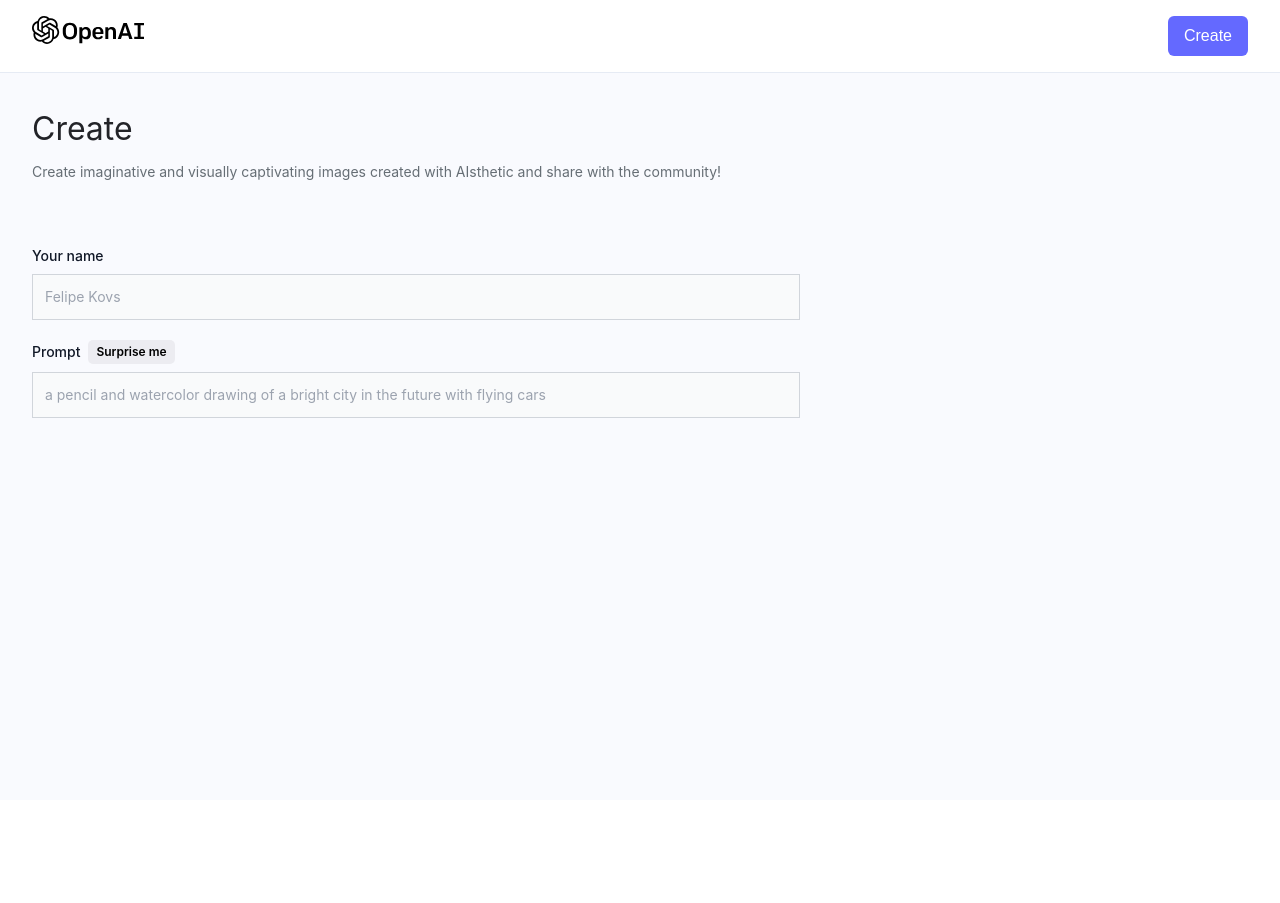
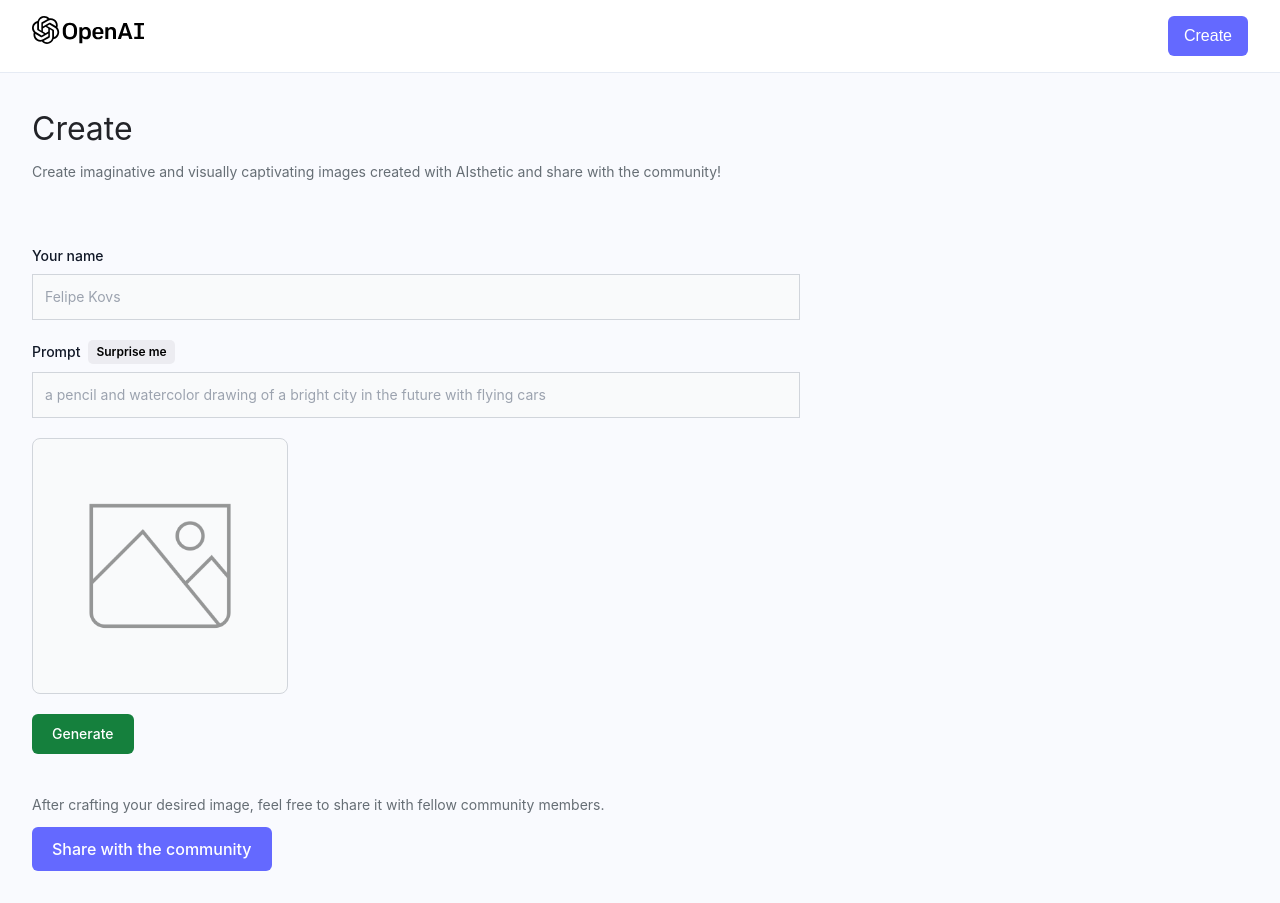
Before and after one commit to mayramartins/capstone-aisthetic, a React (Vite) app in the folder front-end/: page /new-post in a window 1280 px wide. Before the commit the page ends 800 px from the top, so only its background shows below. Built offline with nearby package versions, Linux system fonts and the light colour scheme; a web font is replaced by a local one.

Commit message:
wip: handle surprise btn implementation

```diff
--- a/front-end/src/pages/NewPost.jsx
+++ b/front-end/src/pages/NewPost.jsx
@@ -17,16 +17,22 @@ const NewPost = () => {
   const [generatingImg, setGeneratingImg] = useState(false);
   const [loading, setLoading] = useState(false);
 
+  const generateImage = () => {
+
+  }
+
   const handleSubmit = () => {
 
   }
 
   const handleChange = (e) => {
+    setForm({ ...form, [e.target.name]: e.target.value })
 
   }
 
   const handleSurpriseMe = () => {
-
+    const randomPrompt = getRandomPrompt(form.prompt);
+    setForm({ ...form, prompt: randomPrompt })
   }
 
 
@@ -60,6 +66,52 @@ const NewPost = () => {
             handleSurpriseMe={handleSurpriseMe}
           />
 
+          <div className="relative bg-gray-50 border border-gray-300 text-gray-900 text-sm rounded-lg focus:ring-blue-500 focus:border-blue-500 w-64 p-3 h-64 flex justify-center items-center">
+            {form.picture ? (
+              <img
+                src={form.picture}
+                alt={form.prompt}
+                className="w-full h-full objects-contain"
+              />
+            ): (
+              <img
+                src={preview}
+                alt="preview"
+                className="w-9/12 h-9/12 object-contain opacity-40"
+              />
+            )}
+
+            {generatingImg && (
+              <div className="absolute insert-0 z-0 flex justify-center items-center bg-[rgba(0,0,0,0.5)] rounded-lg">
+                <Spinner />
+              </div>
+
+            )}
+
+          </div>
+
+        </div>
+
+        <div className="mt-5 flex gap-5">
+
+          <button
+          type="button"
+          onClick={generateImage}
+          className="text-white bg-green-700 font-medium rounded-md text-sm w-full sm:w-auto px-5 py-2.5 text-center"
+          >
+            {generatingImg ? "Generating..." : "Generate"}
+          </button>
+
+        </div>
+
+        <div className="mt-10">
+          <p className="mt-2 text-[#666e75] text-[14px]">After crafting your desired image, feel free to share it with fellow community members.</p>
+          <button
+            type="submit"
+            className="mt-3 text-white bg-[#6469ff] font-medium rounded-md texted-sm w-full sm:w-auto px-5 py-2.5 text-center"
+            >
+              {loading ? 'Sharing...' : 'Share with the community'}
+          </button>
         </div>
 
       </form>
```
